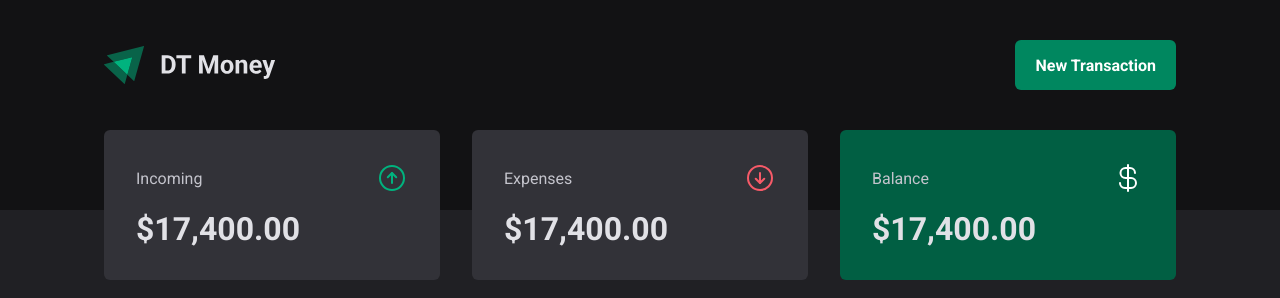
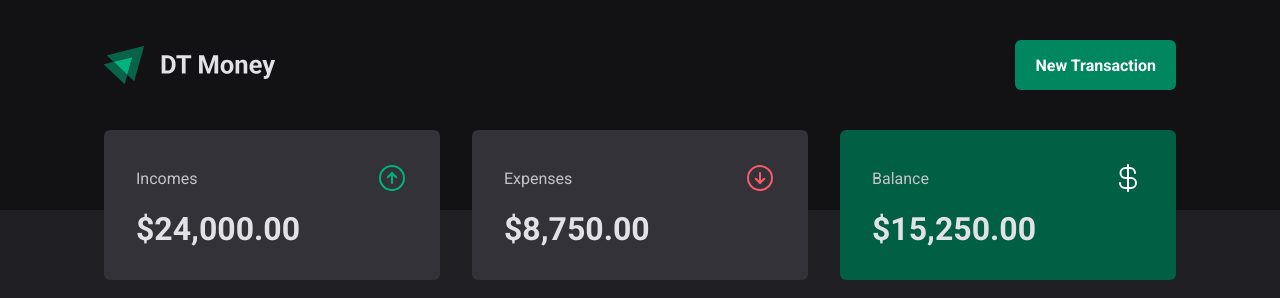
Before and after one commit to bielgirao/03-dt-money, a React (Vite) app: page / in a window 1280 px wide. Shown: the top 298 px of the page. Built offline with nearby package versions, Linux system fonts and the light colour scheme; data requests are answered from the project's data file.

Commit message:
feat: add useSummary hook for summary logic

```diff
--- a/src/components/Summary/index.tsx
+++ b/src/components/Summary/index.tsx
@@ -1,29 +1,34 @@
 import {SummaryContainer, SummaryCard} from "./styles.ts";
 import {ArrowCircleDown, ArrowCircleUp, CurrencyDollar} from 'phosphor-react';
 
+import {priceFormatter} from "../../utils/formatter.ts";
+import {useSummary} from "../../hooks/useSummary.ts";
+
 export function Summary() {
+    const summary = useSummary();
+
     return (
         <SummaryContainer>
             <SummaryCard>
                 <header>
-                    <span>Incoming</span>
+                    <span>Incomes</span>
                     <ArrowCircleUp size={32} color="#00b37e"/>
                 </header>
-                <strong>$17,400.00</strong>
+                <strong>{priceFormatter.format(summary.incomes)}</strong>
             </SummaryCard>
             <SummaryCard>
                 <header>
                     <span>Expenses</span>
                     <ArrowCircleDown size={32} color="#f75a68"/>
                 </header>
-                <strong>$17,400.00</strong>
+                <strong>{priceFormatter.format(summary.expenses)}</strong>
             </SummaryCard>
             <SummaryCard variant='green' >
                 <header>
                     <span>Balance</span>
                     <CurrencyDollar size={32} color="#fff"/>
                 </header>
-                <strong>$17,400.00</strong>
+                <strong>{priceFormatter.format(summary.total)}</strong>
             </SummaryCard>
         </SummaryContainer>
     );
--- /dev/null
+++ b/src/hooks/useSummary.ts
@@ -0,0 +1,20 @@
+import {useContext} from "react";
+import {TransactionsContext} from "../contexts/TransactionsContext.tsx";
+
+export function useSummary() {
+    const {transactions} = useContext(TransactionsContext)
+
+    return transactions.reduce(
+        (acc, transaction)=> {
+            if(transaction.type === 'income') {
+                acc.incomes += transaction.amount
+                acc.total += transaction.amount
+            } else {
+                acc.expenses += transaction.amount
+                acc.total -= transaction.amount
+            }
+            return acc;
+        },
+        { incomes: 0, expenses: 0, total: 0 }
+    );
+}
```
